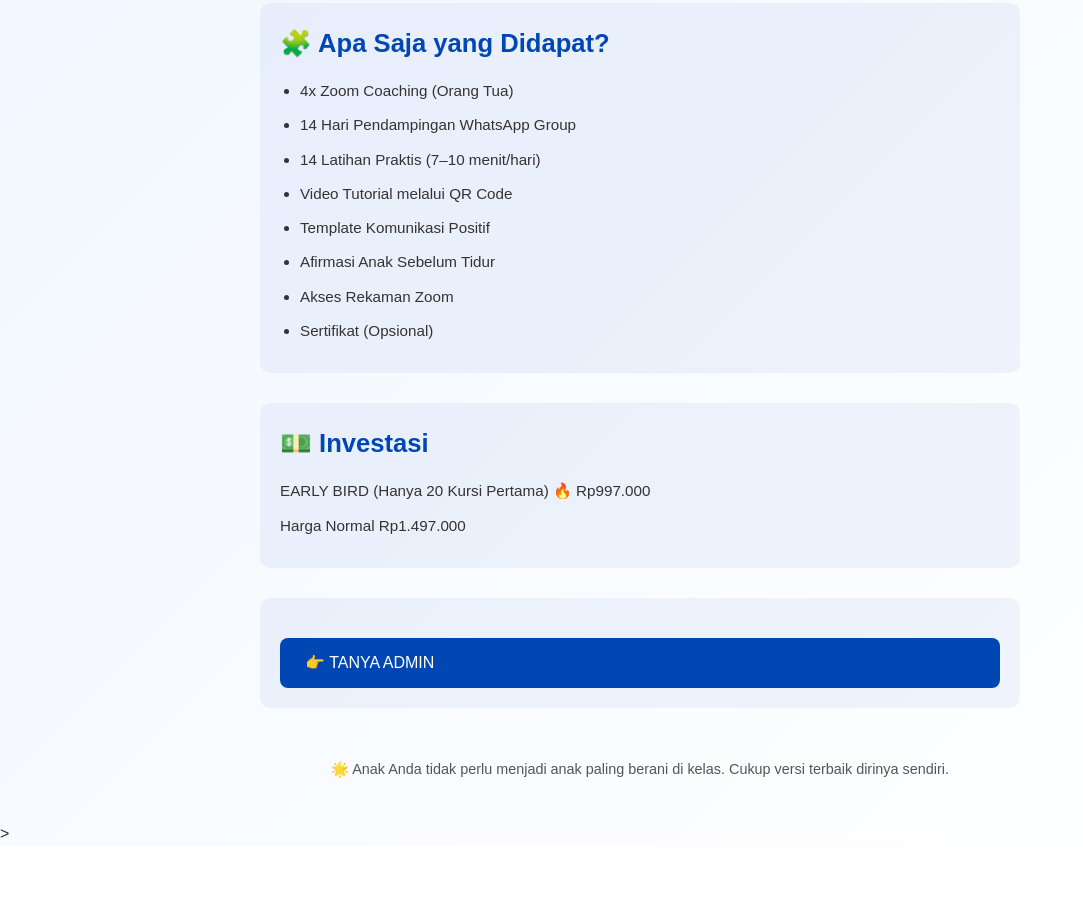
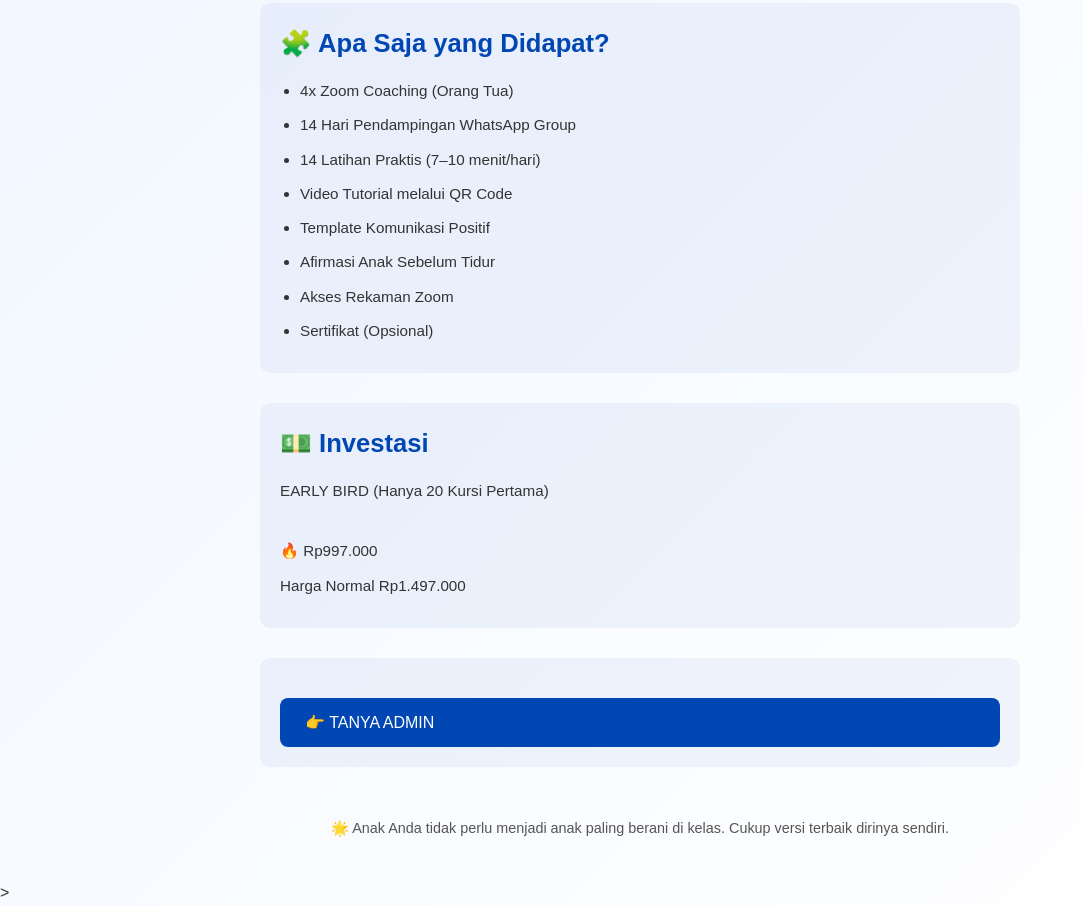
Before and after one commit to ilhamdgtal-debug/program-14-hari., a plain HTML site: page index.html in a window 1280 px wide. Shown: the part 1837-2743 px from the top of the page, without its empty margins (0-1083 px from the left). Before the commit the page ends 2683 px from the top, so only its background shows below. Drawn offline with Linux system fonts and the light colour scheme.

Commit message:
index.html

```diff
--- a/index.html
+++ b/index.html
@@ -86,7 +86,8 @@
 
         <section>
             <h2>💵 Investasi</h2>
-            <p>EARLY BIRD (Hanya 20 Kursi Pertama) 🔥 Rp997.000</p>
+            <p>EARLY BIRD (Hanya 20 Kursi Pertama) </p><br>
+            <p>🔥 Rp997.000</p>
             <p>Harga Normal Rp1.497.000</p>
         </section>
 
```
